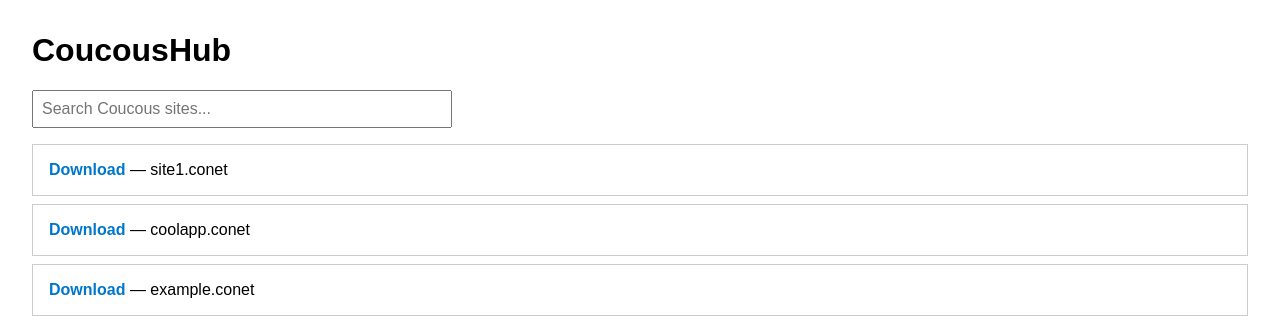
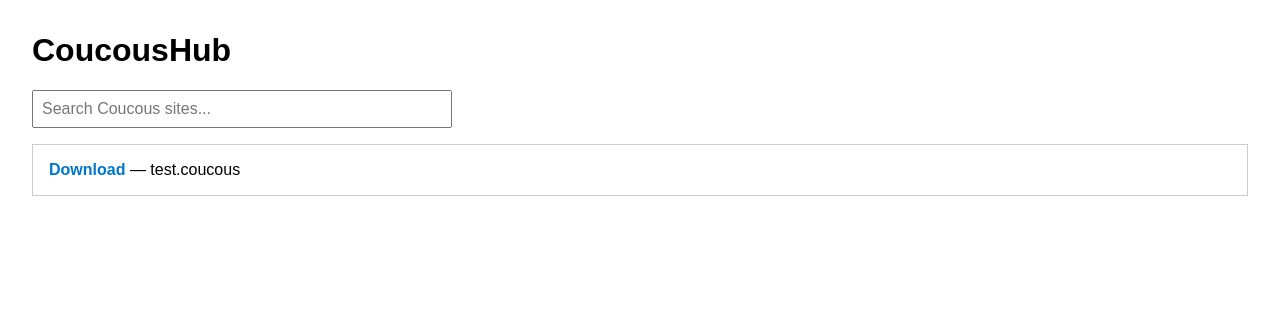
Before and after one commit to electric-otter/coucoushub, a plain HTML site: page index.html in a window 1280 px wide. Drawn offline with Linux system fonts and the light colour scheme.

Commit message:
Update index.html

```diff
--- a/index.html
+++ b/index.html
@@ -35,15 +35,8 @@
 
 <div id="sites">
   <div class="site">
-    <a href="site1.zip" download>Download</a> — site1.conet
+    <a href="test.coucous.zip" download>Download</a> — test.coucous
   </div>
-  <div class="site">
-    <a href="coolapp.zip" download>Download</a> — coolapp.conet
-  </div>
-  <div class="site">
-    <a href="example.zip" download>Download</a> — example.conet
-  </div>
-  <!-- Add more sites here -->
 </div>
 
 <script>
```
